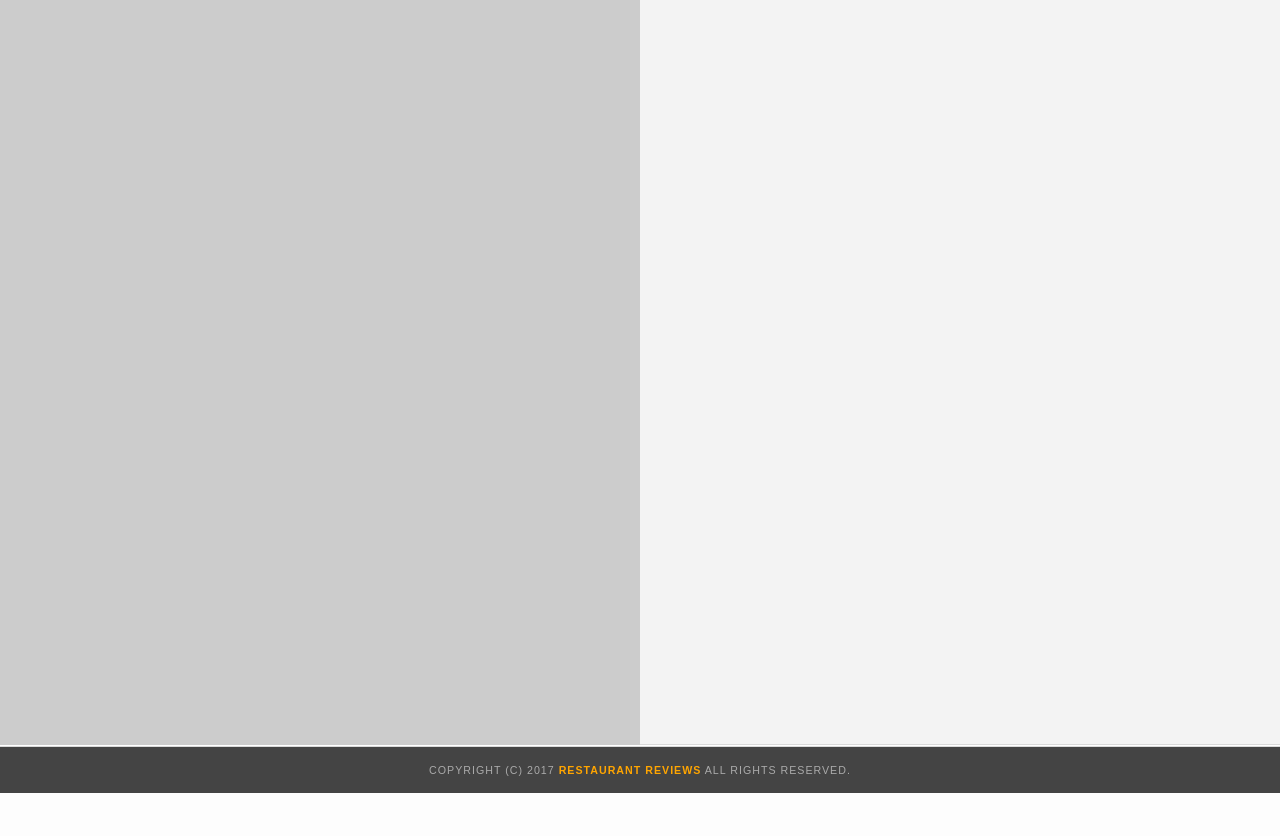
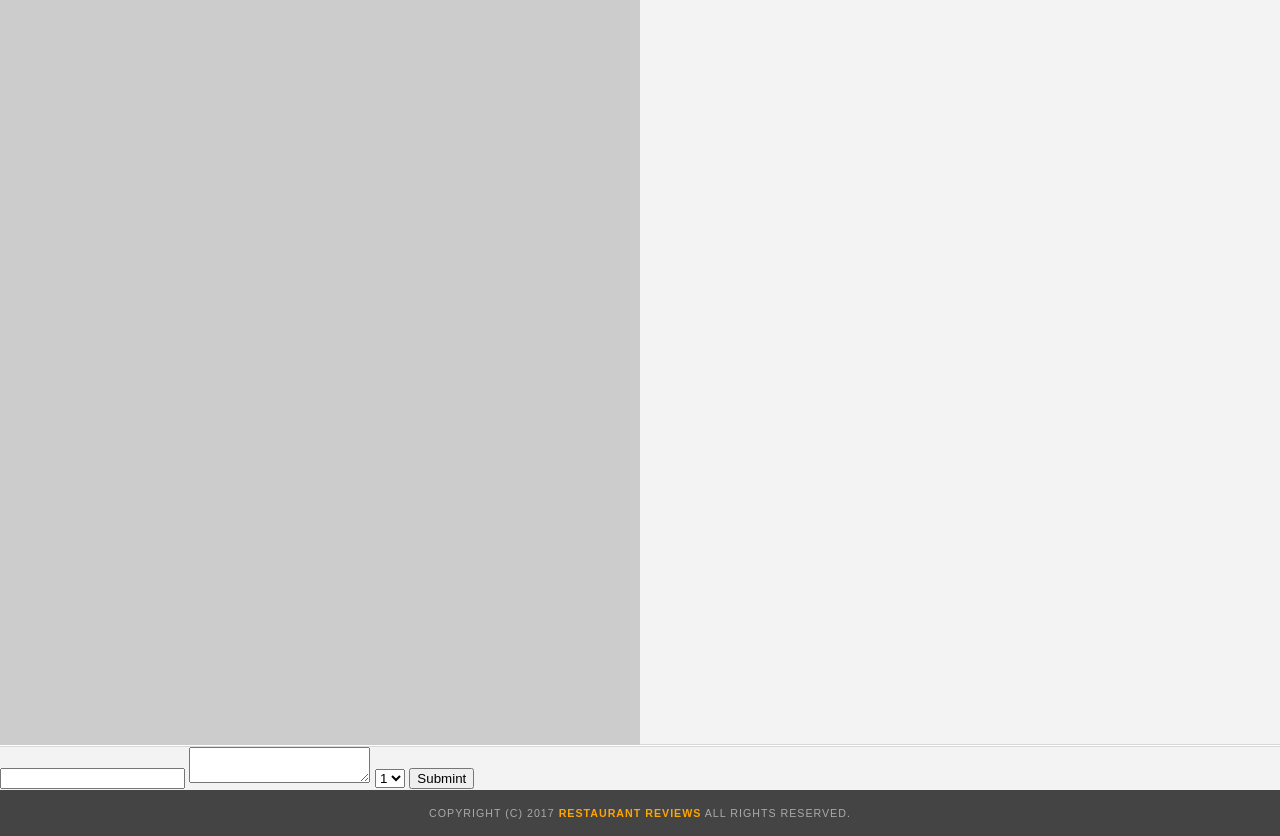
Before and after one commit to heggy231/mws-stage-3, a website: page client/restaurant.html in a window 1280 px wide. Shown: the part 191-1027 px from the top of the page. Before the commit the page ends 984 px from the top, so only its background shows below. Drawn offline with nearby package versions, Linux system fonts and the light colour scheme.

Commit message:
Add the review form to restaurant detail page

```diff
--- a/client/js/restaurant_info.js
+++ b/client/js/restaurant_info.js
@@ -77,6 +77,7 @@ fetchRestaurantFromURL = (callback) => {
           console.log(error);
           return;
         }
+        restaurant.reviews = reviews;
         fillRestaurantHTML();
       });
 
--- a/client/restaurant.html
+++ b/client/restaurant.html
@@ -52,6 +52,22 @@
       <ul id="reviews-list"></ul>
     </section>
     <!-- End reviews -->
+    <!-- Add the review form to restaurant detail page -->
+    <!-- Rating choose black triangle https://stackoverflow.com/questions/6041209/html-character-codes-for-this-or-this -->
+    <form method="POST" id="reviews-form"
+          onsubmit="return DBHelper.addReview();">
+        <input name="name" id="name" >
+        <textarea name="review" id="comments"></textarea>
+        <select name="review_rating" id="rating">
+        <option value="1">1</option>
+        <option value="2">2</option>
+        <option value="3">3</option>
+        <option value="4">4</option>
+        <option value="5">5</option>
+      </select>
+      <button type="submit">Submint</button>
+    </form>
+
       <!-- Beginning footer -->
     <footer id="footer">
       Copyright (c) 2017 <a href="index.html"><strong>Restaurant Reviews</strong></a> All Rights Reserved.
```
